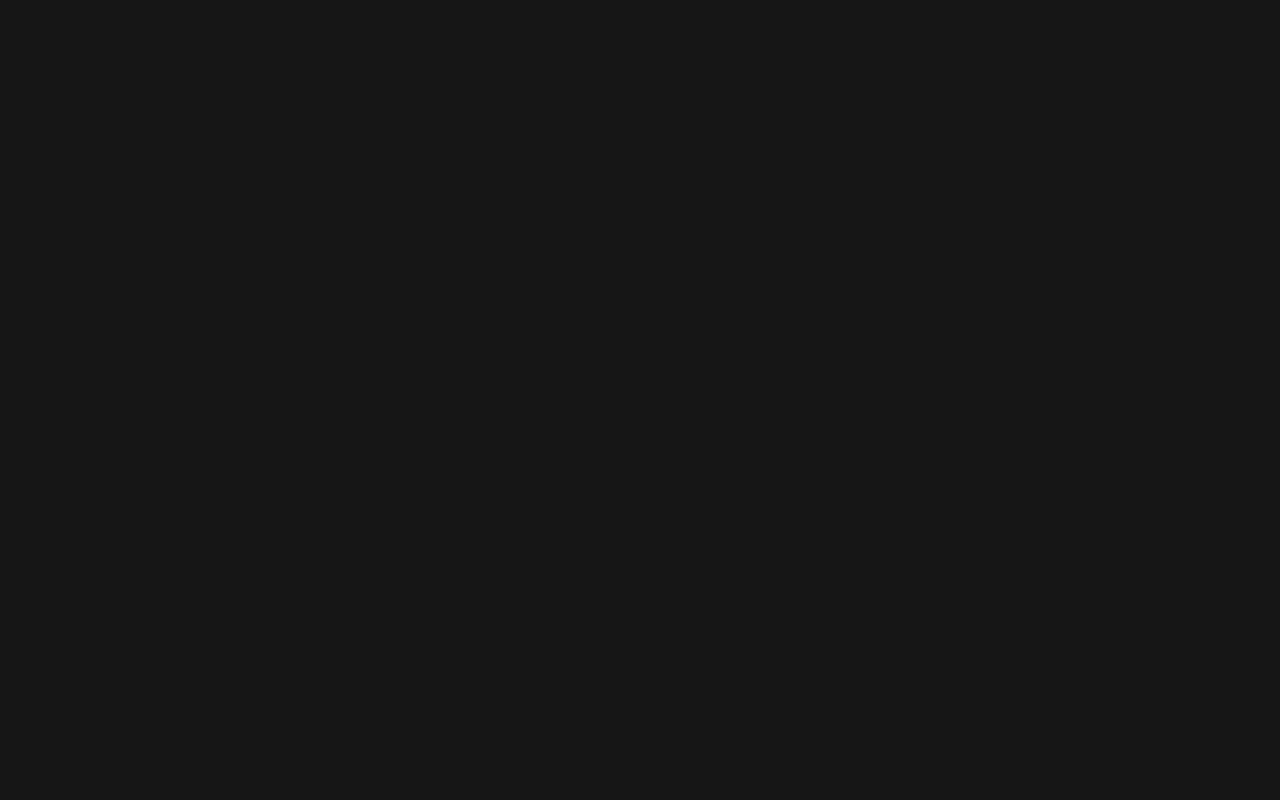
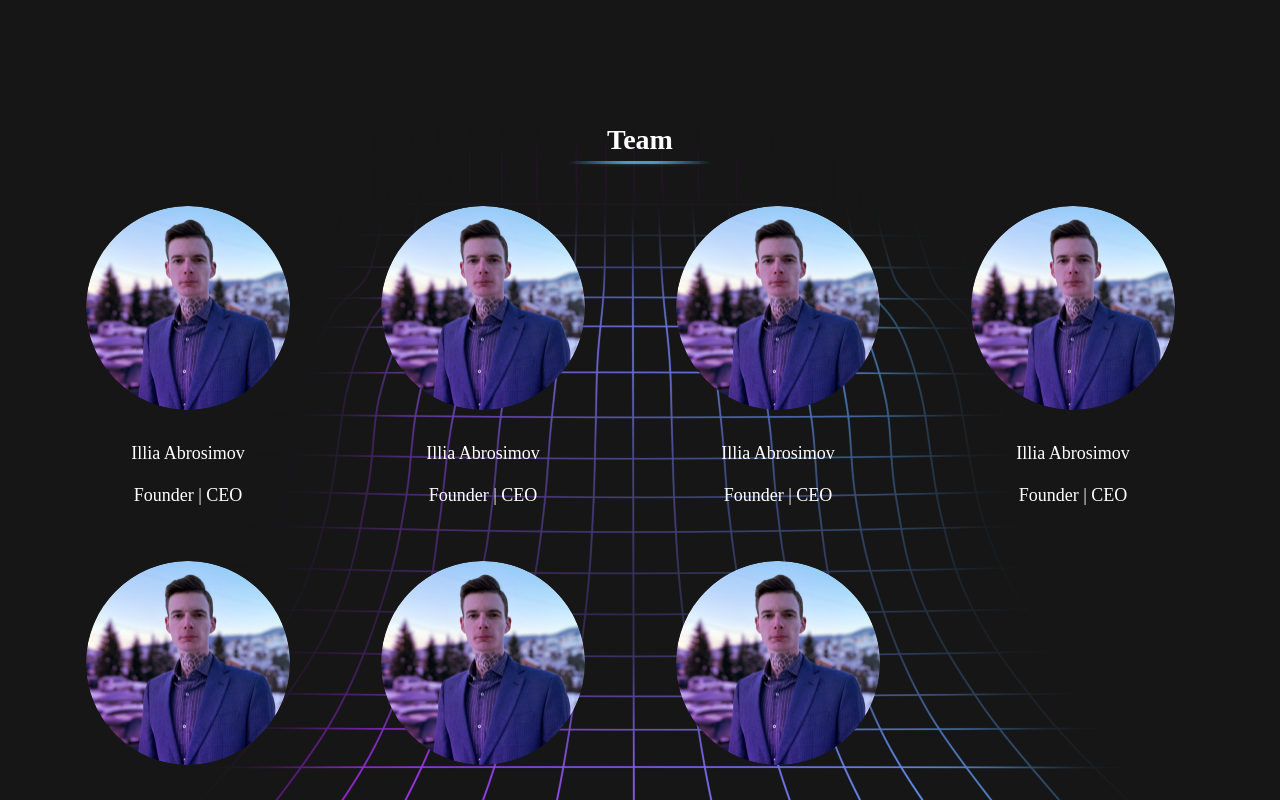
Before and after one commit to AsylumSpace/asylum-website, a Next.js app: page /team in a window 1280 px wide. Shown: the top 800 px of the page. Built offline with nearby package versions, Linux system fonts and the light colour scheme; a web font is replaced by a local one.

Commit message:
feat(pages): add Team page

```diff
--- a/pages/team.js
+++ b/pages/team.js
@@ -1,14 +1,34 @@
-import Head from "next/head";
+import TeamMembersList from "../components/Team/TeamMembersList/TeamMembersList";
 
+import teamPage from './../styles/Team/TeamPage.module.scss';
+
+const TeamData = {
+    sections: [
+        {
+            title: "Team",
+            members: new Array(7).fill({
+                name: "Illia Abrosimov",
+                position: "Founder | CEO",
+                image: "/img/team/photo_ex.png",
+            })
+        },
+        {
+            title: "Advisors",
+            members: new Array(4).fill({
+                name: "Illia Abrosimov",
+                position: "Founder | CEO",
+                image: "/img/team/photo_ex.png",
+            })
+        }
+    ]
+}
 export default function Team(){
     return (
-        <>
-            <Head>
-                <title>Our team</title>
-            </Head>
-            <div>
-
-            </div>
-        </>
+        <div className={teamPage.teamPage}>
+            {
+                TeamData.sections.map(i =>
+                    <TeamMembersList title={i.title} members={i.members}/>)
+            }
+        </div>
     )
 }
--- /dev/null
+++ b/styles/Team/TeamPage.module.scss
@@ -0,0 +1,7 @@
+.teamPage{
+    background: url('/img/team_section_background.png');
+
+    // TODO: rewrite positioning of bg image
+    background-repeat: no-repeat;
+    background-position: top;
+}
```
Also changed, not shown: public/img/team/photo_ex.png (added), public/img/team_section_background.png (added).
